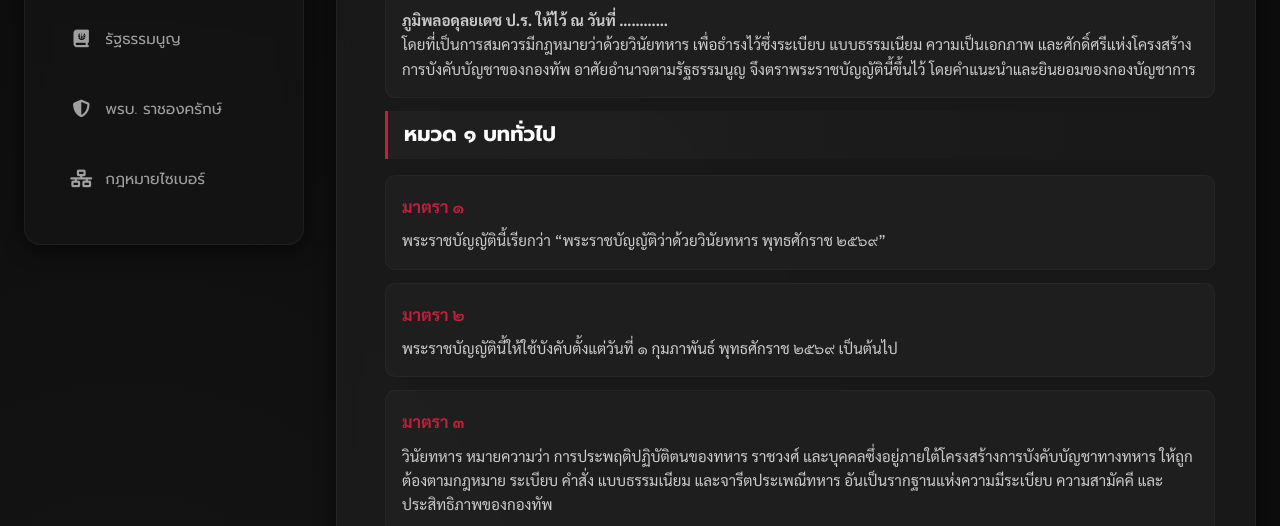
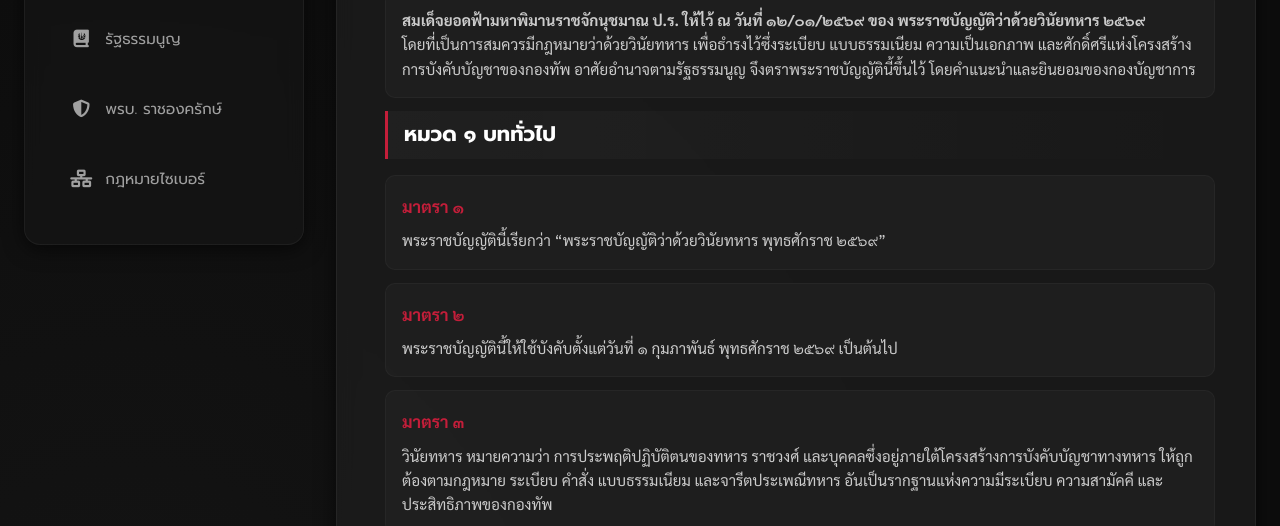
Before and after one commit to CytechNaRak/The-Four-Armed-Forces-Law-Center-RThaiiI-, a plain HTML site: page index.html in a window 1280 px wide. Shown: the part 312-838 px from the top of the page. Drawn offline with Linux system fonts and the light colour scheme.

Commit message:
Update legal references in index.html

```diff
--- a/index.html
+++ b/index.html
@@ -55,7 +55,7 @@
 
                 <div class="law-document">
                     <div class="law-article">
-                        <p><strong>ภูมิพลอดุลยเดช ป.ร. ให้ไว้ ณ วันที่ …………</strong><br>
+                        <p><strong>สมเด็จยอดฟ้ามหาพิมานราชจักนุชมาณ ป.ร. ให้ไว้ ณ วันที่ ๑๒/๐๑/๒๕๖๙ ของ พระราชบัญญัติว่าด้วยวินัยทหาร ๒๕๖๙</strong><br>
                             โดยที่เป็นการสมควรมีกฎหมายว่าด้วยวินัยทหาร เพื่อธำรงไว้ซึ่งระเบียบ แบบธรรมเนียม
                             ความเป็นเอกภาพ และศักดิ์ศรีแห่งโครงสร้างการบังคับบัญชาของกองทัพ อาศัยอำนาจตามรัฐธรรมนูญ
                             จึงตราพระราชบัญญัตินี้ขึ้นไว้ โดยคำแนะนำและยินยอมของกองบัญชาการ</p>
@@ -676,7 +676,7 @@
                 </div>
                 <div class="law-document">
                     <div class="law-article">
-                        <p><strong>ภูมิพลอดุลยเดช ป.ร. ให้ไว้ ณ วันที่ ………………… เป็นปีที่ ………… ในรัชกาลปัจจุบัน</strong>
+                        <p><strong>สมเด็จยอดฟ้ามหาพิมานราชจักนุชมาณ ป.ร. ให้ไว้ ณ วันที่ ๑๒/๐๑/๒๕๖๙ เป็นปีที่ ๓ ในรัชกาลปัจจุบัน ของ พระราชบัญญัติราชองศ์รักษ์ ๒๕๖๙</strong>
                         </p>
                         <p><strong>คำปรารภราชกิจ</strong><br>
                             โดยที่การพิทักษ์รักษาพระเกียรติยศ พระราชอำนาจ ความปลอดภัย และความมั่นคงของราชวงศ์
```
